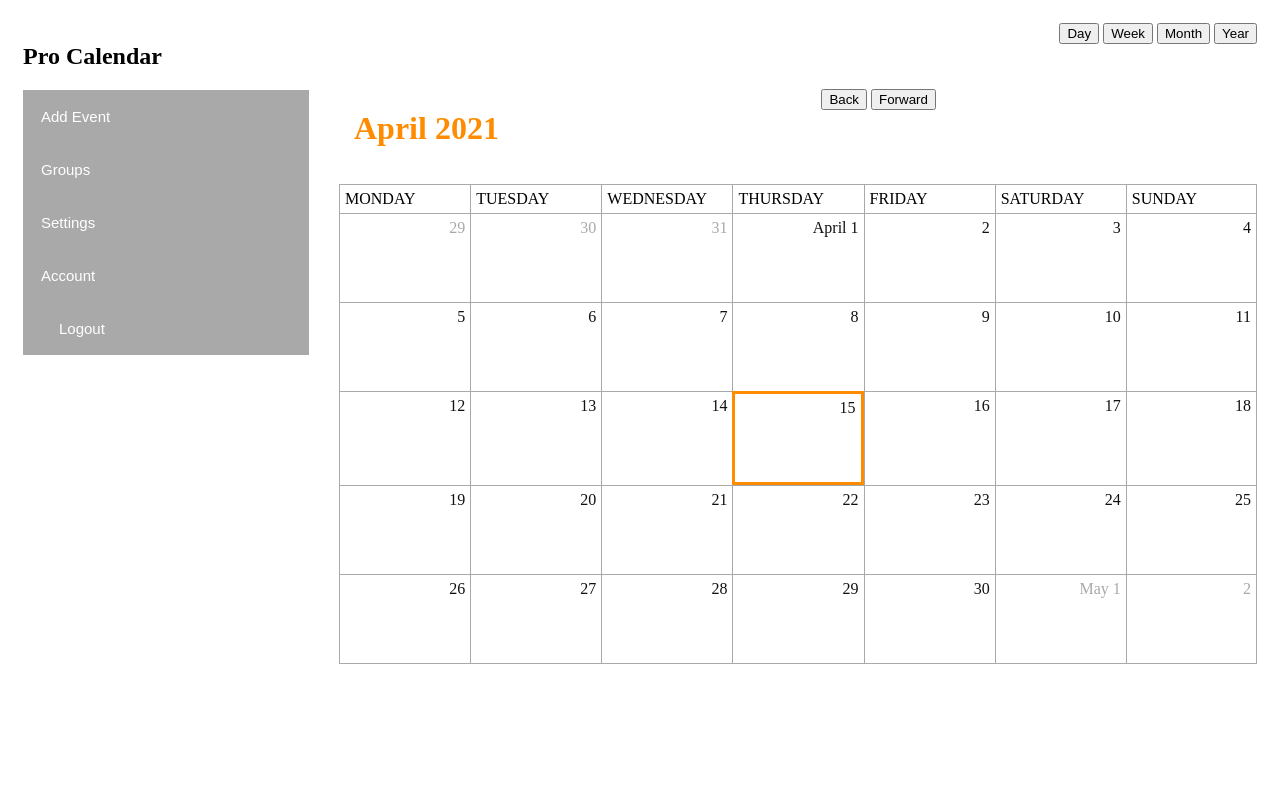
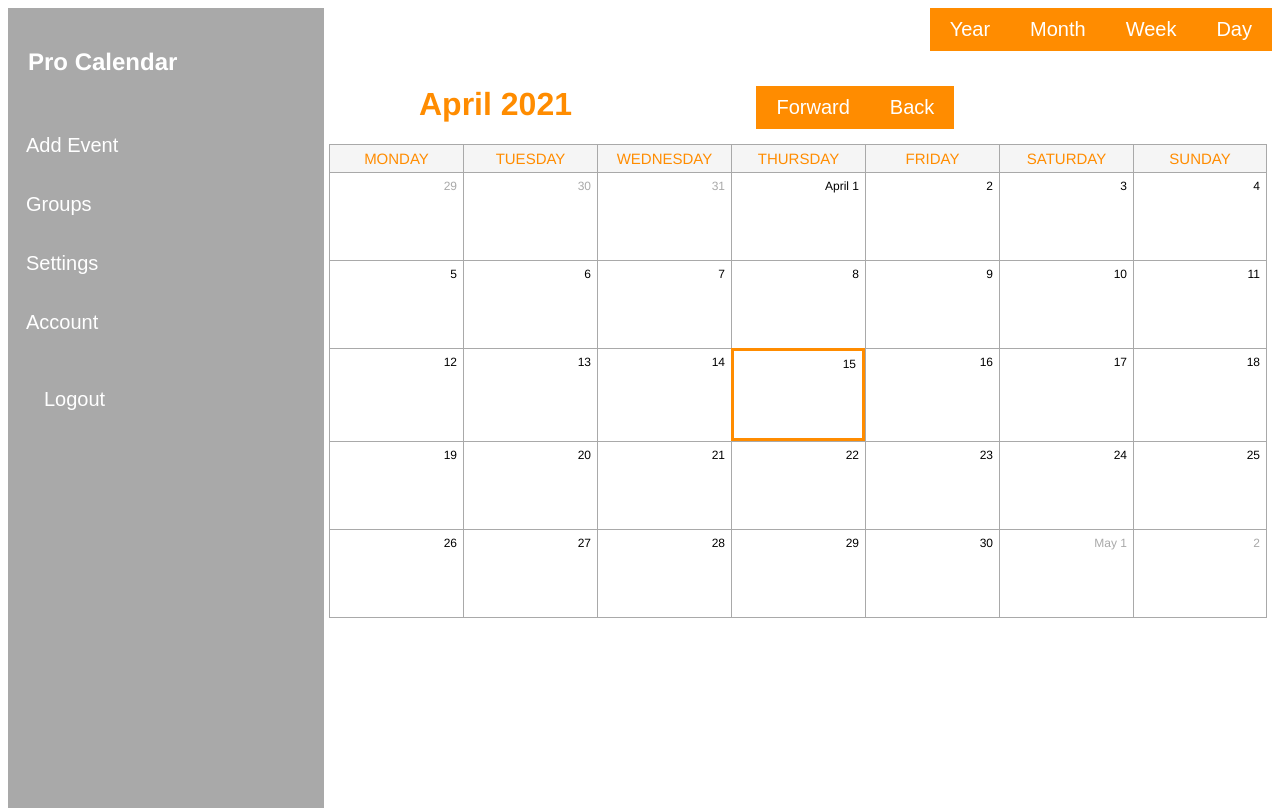
Before and after one commit to bannDev/Pro-Calendar-Team4, a Flask app: page /dashboard in a window 1280 px wide. Before the commit the page ends 664 px from the top, so only its background shows below. Run offline with Flask 2, Linux system fonts and the light colour scheme; a user stored in the database is signed in; data comes from the database, SQL or seed files in the repository.

Commit message:
Add files via upload

```diff
--- a/static/monthly.js
+++ b/static/monthly.js
@@ -31,20 +31,20 @@ function view() {
             e.parent().attr('id',day_header[i].id)
             if (day==day_header[i].id) {
                 //for border of today
-                e.parent().css('border','3px solid darkorange')
+                e.parent().css('border','3px solid var(--color)')
             } else {
                 e.parent().css('border','')
             }
             //current month color
             if (day_header[i].cur == 'c') {
-                e.css("color", "#111111");
+                e.css("color", "black");
                 continue
             }
             //previous and nex month color
             if (day_header[i].cur == 'n') {
-                e.css("color", "darkgray")
+                e.css("color", "var(--dark)")
             } else {
-                e.css("color" ,"darkgray")
+                e.css("color" ,"var(--dark)")
             }
         }
         //put day_event(s) on proper positions
@@ -53,7 +53,8 @@ function view() {
             e=$('.event-area').eq(i)
             e.empty();
             for (j in day_event[i]) {
-                e.append("<span style='background-color:" + day_event[i][j].color + "'id=" + day_event[i][j].eventID + ">" + day_event[i][j].eventname + "</span><br>")
+                e.append("<div style='background-color:" + day_event[i][j].color + "' id='" + day_event[i][j].eventID + "' class='event'>" + day_event[i][j].eventname + "</div><br>")
+                // <div style='background-color:fff' id='someid' class='event'>Event Name</div><br>
             }
         }
         viewcom()
--- a/static/style.css
+++ b/static/style.css
@@ -1,6 +1,14 @@
+/* variables */
+:root {
+    --light: whitesmoke;
+    --dark: darkgray;
+    --color: darkorange;
+}
+
 /* 12 column responsive layout */
 * {
     box-sizing: border-box;
+    float: left;
 }
 
 .col-1 {width: 8.33%;}
@@ -43,9 +51,9 @@
 }
 
 [class*="grid-col-"] {
-    border-left: 1px solid darkgray;
-    border-top: 1px solid darkgray;
-    padding: 5px;
+    border-left: 1px solid var(--dark);
+    border-top: 1px solid var(--dark);
+    padding: 1px;
 }
 
 .grid-col-1 {
@@ -196,10 +205,20 @@
     background-color: #444;
 }
 
+.menu {
+    background-color: var(--dark);
+    padding: 0px;
+    height: 100%;
+}
+
+.menu-header {
+    padding: 20px;
+}
+
 /* collapsible menu sections */
 /* collapse trigger button */
 .collapsible, .menu-button {
-    background-color: darkgray;
+    background-color: var(--dark);
     color: white;
     cursor: pointer;
     padding: 18px;
@@ -207,17 +226,17 @@
     border: none;
     text-align: left;
     outline: none;
-    font-size: 15px;
+    font-size: 20px;
 }
 
 /* Add a background color to the button if it is clicked on (add the .active class with JS), and when you move the mouse over it (hover) */
 .active, .collapsible:hover {
-    background-color: darkorange;
+    background-color: var(--color);
     color: white;
 }
 
 .link-button:link, .link-button:visited {
-    background-color: darkgray;
+    background-color: var(--dark);
     color: white;
     cursor: pointer;
     padding: 18px;
@@ -240,39 +260,117 @@
     display: none;
     overflow: hidden;
     background-color: whitesmoke;
+    width: 100%;
 }
 
 /* main */
-.main {}
+h1 {
+    color: var(--color);
+}
 
-.calendar-header {}
+h2 {
+    color: white;
+}
+
+.main {
+    padding: 5px;
+}
+
+.calendar-header {
+    width: 100%;
+    margin-top: 30px;
+    margin-bottom: 15px;
+}
 
 .month {
-    color: darkorange;
+    padding: 0px;
+    display: inline-block;
+    padding-left: 90px;
+}
+
+.month > h1 {
+    margin: 0px;
 }
 
 .nav {
+    padding: 0px;
+    display: inline-block;
+}
+
+.views-nav {
+    padding: 0px;
+}
+
+.views {
+    padding: 0px;
     text-align: right;
 }
 
-.views {
-    text-align: right;
+.views > button, .nav > button, .account-buttons > button, input[type=button], #addGroup, .home-div > a, .register-button, .login-button {
+    background-color: var(--color);
+    border: none;
+    color: white;
+    padding: 10px 20px;
+    text-align: center;
+    text-decoration: none;
+    display: inline-block;
+    font-size: 20px;
+    border-radius: 0px;
+    float: right;
 }
 
-.calendar {}
+.views > button:hover, .nav > button:hover, .account-buttons > button:hover, input[type=button]:hover, #addGroup:hover, .home-div > a:hover, .login-button:hover, .register-button:hover {
+    background-color: var(--light);
+    color: var(--dark);
+}
 
-.day {}
+.calendar {
+    height: 100%;
+    width: 100%;
+}
+
+.day {
+    color: var(--color);
+    text-align: center;
+    font-size: 15px;
+    padding: 5px;
+    background-color: var(--light);
+}
 
 .date {
     text-align: right;
+    font-size: 12px;
+    padding-top: 5px;
+    padding-right: 5px;
+    margin-bottom: 5px;
+    height: 20px;
+    width: 100%;
 }
 
 .event-area {
     height: 60px ;
+    overflow: hidden;
+    width: 100%;
+}
+
+.event {
+    color: white;
+    width: 100%;
+    max-height: 16px;
+    overflow: hidden;
+    padding: 1px;
+    margin-bottom: -16px;
+    text-indent: 5px;
+    font-size: 12px;
+}
+
+.time {
+    text-align: center;
+    font-size: 15px;
 }
 
 fieldset {
-    background: lightgray;
+    background: var(--light);
     height: 250px;
     width: 250px;
 }
@@ -326,8 +450,59 @@ form {
     text-decoration: none;
     cursor: pointer;
 }
+/* ------------------------------- */
 
 /* account.html */
-.account-heading, .account-info {
-    display: inline-block;
+.account {
+    padding-left: 30px;
 }
+
+.account > h1 {
+    margin: 0px;
+}
+
+.account-details {
+    width: 100%;
+}
+
+.account-heading {
+    font-size: 20px;
+}
+
+.account-info {
+    font-size: 20px;
+    text-indent: 15px;
+    color: var(--dark);
+}
+
+.account-buttons > button, .home-div > a, .register > button {
+    margin-right: 10px;
+}
+
+body {
+    height: 100%;
+    font-family: Helvetica, Arial, sans-serif;
+}
+
+html {
+    height: 100%;
+}
+
+.home {
+    width: 400px;
+    height: 300px;
+    margin-left: 400px;
+}
+
+.register, .login {
+    margin-left: 400px;
+}
+
+.home-body, .reg-body, .log-body {
+    background-color: var(--light);
+    padding-top: 20px;
+}
+
+.login > label, .register > label {
+    margin-right: 5px;
+}
--- a/static/weekly.js
+++ b/static/weekly.js
@@ -29,8 +29,8 @@ function view() {
                 u.html('');
                 u.attr('id',wekk[j].id+' '+time_header[i]); u.css('border','')
                 for (l in time_event[a*7+j]) {
-                    u.append("<span style='background-color:" + time_event[a*7+j][l].color + "'id=" + time_event[a*7+j][l].eventID + ">" + time_event[a*7+j][l].eventname + "</span>" )
-                }
+                    u.append("<div style='background-color:" + time_event[a*7+j][l].color + "' id='" + time_event[a*7+j][l].eventID + "' class='event'>" + time_event[a*7+j][l].eventname + "</div>" )
+                } // <div style='background-color:fff' id='someid' class='event'>Event Name</div>
             }
             $('[class |="grid-col"]').eq(a*8+7).html(time_header[i])
         }
@@ -41,7 +41,7 @@ function view() {
         sb=b.toString().padStart(2,0)
         timee=sa+':'+sb
         ss1='[id="' + day + ' ' + timee + '"]'
-        $(ss1).css('border','3px outset red')
+        $(ss1).css('border','3px solid var(--color)')
         viewcom()
     })
 }
```
Also changed, not shown: other parts of static/style.css (+38 -10 lines).
